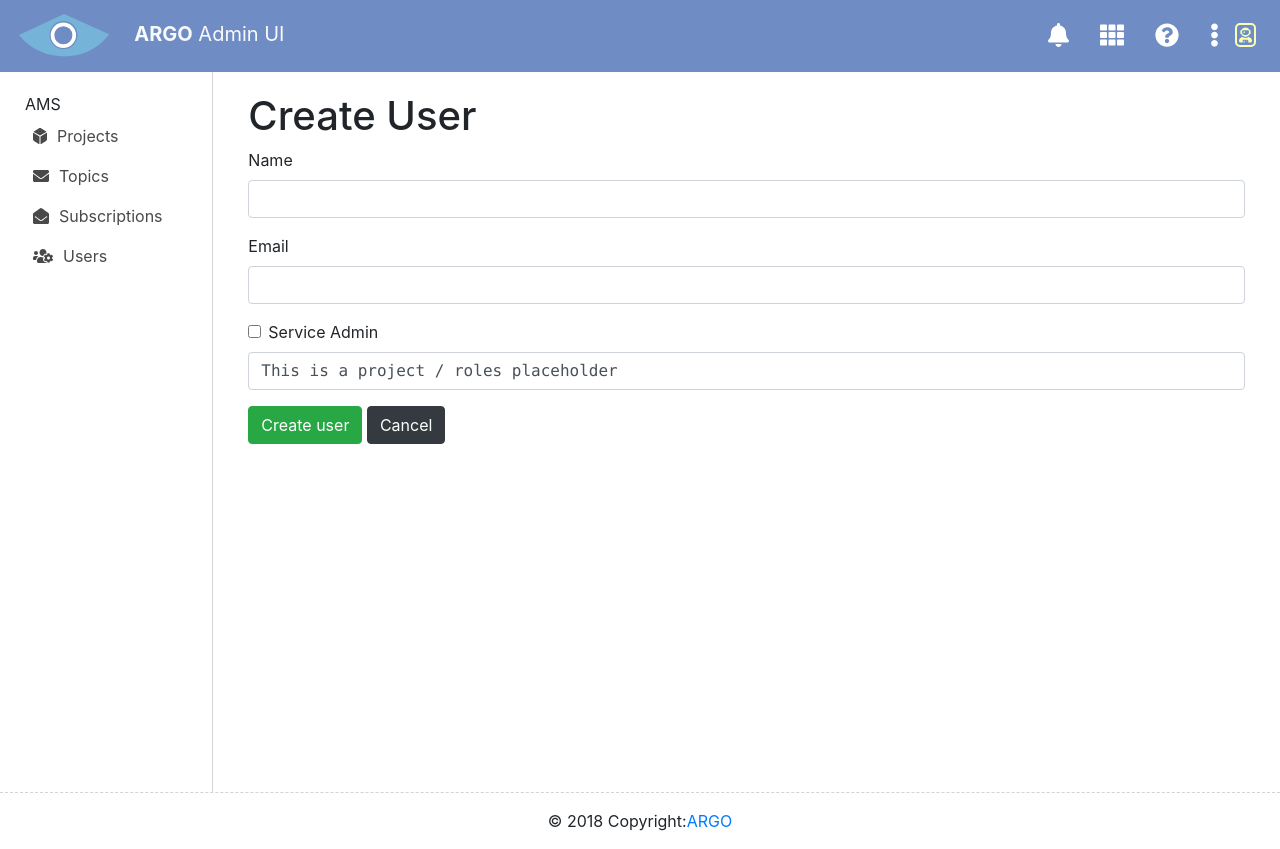
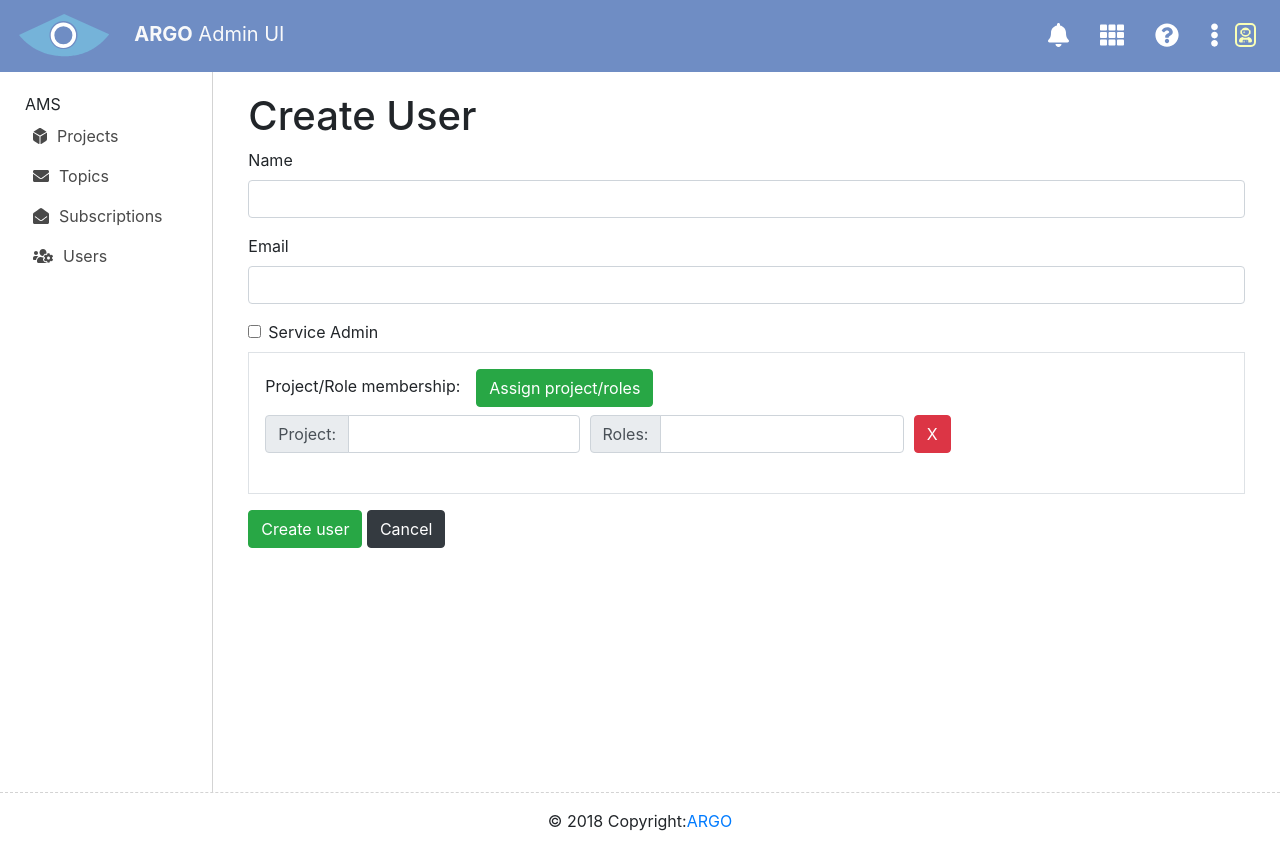
Before and after one commit to ARGOeu/ams-admin-ui, a React (Create React App) app: page /users/create in a window 1280 px wide. Built offline with nearby package versions, Linux system fonts and the light colour scheme; no server answers; sample sign-in values are in the browser's storage.

Commit message:
ARGO-1508 Implement assignment of project/roles to user

```diff
--- a/src/CreateUser.js
+++ b/src/CreateUser.js
@@ -1,13 +1,17 @@
 import React, { Component } from "react";
-import { Formik, Field, Form, ErrorMessage } from "formik";
-import {NotificationContainer, NotificationManager} from 'react-notifications';
-import {Link} from 'react-router-dom';
-import config from './config';
+import { Formik, Field, Form, ErrorMessage, FieldArray } from "formik";
+import {
+  NotificationContainer,
+  NotificationManager
+} from "react-notifications";
+import { Link } from "react-router-dom";
+import config from "./config";
 import Authen from "./Authen";
+import Debug from "./Debug";
 
+window.valid_projects = [];
 
 function postData(url = ``, data = {}) {
-
   // Default options are marked with *
   return fetch(url, {
     method: "POST",
@@ -15,26 +19,23 @@ function postData(url = ``, data = {}) {
     cache: "no-cache",
     credentials: "same-origin",
     headers: {
-              "Content-Type": "application/json; charset=utf-8",
-
+      "Content-Type": "application/json; charset=utf-8"
     },
     redirect: "follow",
     referrer: "no-referrer",
-          body: JSON.stringify(data),
-      })
-      .then(response => {
+    body: JSON.stringify(data)
+  }).then(response => {
     if (response.status === 200) {
-            NotificationManager.info('User Created',null,1000);
+      NotificationManager.info("User Created", null, 1000);
       return true;
-
     } else {
-            NotificationManager.info('Issues with user creation',null,1000);
+      NotificationManager.info("Issues with user creation", null, 1000);
       return false;
     }
   }); // parses response to JSON
 }
 
-const validate = values => {
+function validate(values, other) {
   let errors = {};
   // email validation
   if (!values.email) {
@@ -50,43 +51,150 @@ const validate = values => {
       "Invalid name (use only letters, numbers, underscores and dashes)";
   }
 
+  let errListProjects = [];
+  values.projects.forEach(project => {
+    let pErrors = {};
+    if (!project.project) pErrors.project = "Required";
+    if (!project.roles) pErrors.roles = "Required";
+
+    if (project.project) {
+      // check projectv validity
+      if (!(window.valid_projects.indexOf(project.project) > -1)) {
+        pErrors.project = "Project " + project.project + " doesn't exist";
+      }
+    }
+
+    if (project.roles) {
+      // check each role validity
+      let roles = project.roles.split(",");
+
+      let errorRoles = [];
+
+      for (let role of roles) {
+        if (!(["project_admin", "consumer", "publisher"].indexOf(role) > -1)) {
+          errorRoles.push(role);
+        }
+      }
+
+      if (errorRoles.length > 0) {
+        pErrors.roles = "Roles " + errorRoles.toString() + " don't exist!";
+      }
+    }
+
+    errListProjects.push(pErrors);
+  });
+
+
+
+  // check if project errors are indeed empty
+  let empty = true;
+  for (let item of errListProjects) {
+    if (!(Object.keys(item).length === 0 && item.constructor === Object)) {
+      empty = false;
+    }
+  }
+
+  if (!empty) {
+    errors.projects = errListProjects;
+  }
+
   return errors;
-};
+}
 
 class CreateUser extends Component {
   constructor(props) {
     super(props);
     this.authen = new Authen(config.endpoint);
     this.doCreateUser.bind(this);
+
+    this.state = {
+      projects: [],
+      roles: ["project_admin", "consumer", "producer"]
+    };
+
+    this.apiGetProjects(this.authen.getToken(), config.endpoint);
+  }
+
+  apiGetProjects(token, endpoint) {
+    // If token or endpoint empty return
+    if (token === "" || token === null || endpoint === "") {
+      return;
+    }
+    // quickly construct request url
+    let url = "https://" + endpoint + "/v1/projects?key=" + token;
+    // setup the required headers
+    let headers = {
+      "Content-Type": "application/json",
+      Accept: "application/json"
+    };
+    // fetch the data and if succesfull change the component state - which will trigger a re-render
+    fetch(url, { headers: headers })
+      .then(response => {
+        if (response.status === 200) {
+          return response.json();
+        } else {
+          return { projects: [] };
+        }
+      })
+      .then(json => {
+        let projects = [];
+        for (let project of json.projects) {
+          projects.push(project.name);
+        }
+
+        window.valid_projects = projects;
+        this.setState({ projects: projects });
+      })
+      .catch(error => console.log(error));
   }
 
   doCreateUser(data) {
     let name = data.name;
     let body = { email: data.email };
+
     if (data.service_admin) {
-      body["service_roles"] = ["service_admin"];
+      body["service_roles"] = true;
+    } else {
+      let projects = [];
+      for (let project of data.projects) {
+        projects.push({
+          project: project.project,
+          roles: project.roles.split(",")
+        });
+      }
+      body["projects"] = projects;
     }
 
     // quickly construct request url
-    let url = "https://" + config.endpoint + "/v1/users/" + name + "?key=" + this.authen.getToken();
+    let url =
+      "https://" +
+      config.endpoint +
+      "/v1/users/" +
+      name +
+      "?key=" +
+      this.authen.getToken();
 
     postData(url, body)
-      .then(done =>
-        { console.log(done); if (done){window.location="/users/details/"+name;}}
-      )
+      .then(done => {
+        console.log(done);
+        if (done) {
+          window.location = "/users/details/" + name;
+        }
+      })
       .catch(error => console.error(error));
   }
 
   render() {
     return (
       <div>
-           <NotificationContainer/>
+        <NotificationContainer />
         <h1>Create User</h1>
         <Formik
           initialValues={{
             name: "",
             email: "",
-            service_admin: false
+            service_admin: false,
+            projects: [{ project: "", roles: "" }]
           }}
           validate={validate}
           onSubmit={values => {
@@ -118,16 +226,100 @@ class CreateUser extends Component {
                 <label htmlFor="service_admin">Service Admin</label>
               </div>
               {!values.service_admin && (
-                <div className="form-group">
-                  <code className="form-control">
-                    This is a project / roles placeholder
-                  </code>
+                <div className="form-group border p-3 col">
+                  <FieldArray
+                    name="projects"
+                    render={({ insert, remove, push }) => (
+                      <div>
+                        <div className="mb-2">
+                          <label className="mr-3">
+                            Project/Role membership:
+                          </label>
+                          <button
+                            type="button"
+                            className="btn btn-success"
+                            onClick={() => push({ project: "", roles: "" })}
+                          >
+                            Assign project/roles
+                          </button>
+                        </div>
+                        {values.projects.length > 0 &&
+                          values.projects.map((projects, index) => (
+                            <div className="row form-row" key={index}>
+                              <div className="form-group col">
+                                <label
+                                  className="sr-only"
+                                  htmlFor={`projects.${index}.project`}
+                                >
+                                  Project:
+                                </label>
+                                <div className="input-group mb-2 mr-sm-2">
+                                  <div className="input-group-prepend">
+                                    <div className="input-group-text">
+                                      Project:
+                                    </div>
+                                  </div>
+                                  <Field
+                                    name={`projects.${index}.project`}
+                                    type="text"
+                                    className="form-control"
+                                  />
+                                </div>
+                                <ErrorMessage
+                                  name={`projects.${index}.project`}
+                                  component="div"
+                                  className="field-error form-text text-danger"
+                                />
+                              </div>
+                              <div className="form-group col">
+                                <label
+                                  className="sr-only"
+                                  htmlFor={`projects.${index}.roles`}
+                                >
+                                  Roles:
+                                </label>
+                                <div className="input-group mb-2 mr-sm-2">
+                                  <div className="input-group-prepend">
+                                    <div className="input-group-text">
+                                      Roles:
+                                    </div>
+                                  </div>
+                                  <Field
+                                    name={`projects.${index}.roles`}
+                                    className="form-control"
+                                    type="text"
+                                  />
+                                </div>
+                                <ErrorMessage
+                                  name={`projects.${index}.roles`}
+                                  component="div"
+                                  className="field-error form-text text-danger"
+                                />
+                              </div>
+                              <div className="form-group col">
+                                <button
+                                  type="button"
+                                  className="btn btn-danger"
+                                  onClick={() => remove(index)}
+                                >
+                                  X
+                                </button>
+                              </div>
+                            </div>
+                          ))}
+                      </div>
+                    )}
+                  />
                 </div>
               )}
               <button type="submit" className="btn btn-success">
                 Create user
               </button>
-              <span> </span><Link className="btn btn-dark" to="/users">Cancel</Link>
+              <span> </span>
+              <Link className="btn btn-dark" to="/users">
+                Cancel
+              </Link>
+
             </Form>
           )}
         />
```
Lines whose indentation alone changed are shown as unchanged.
